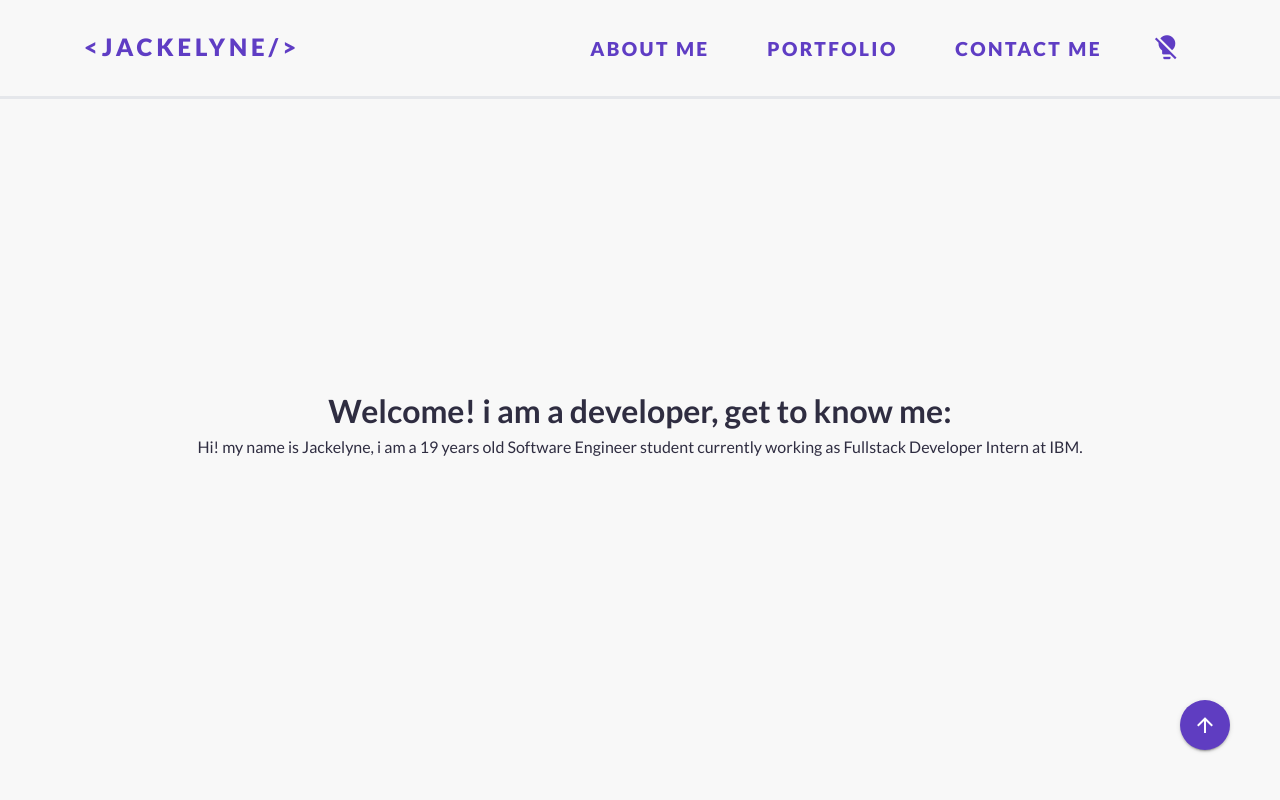
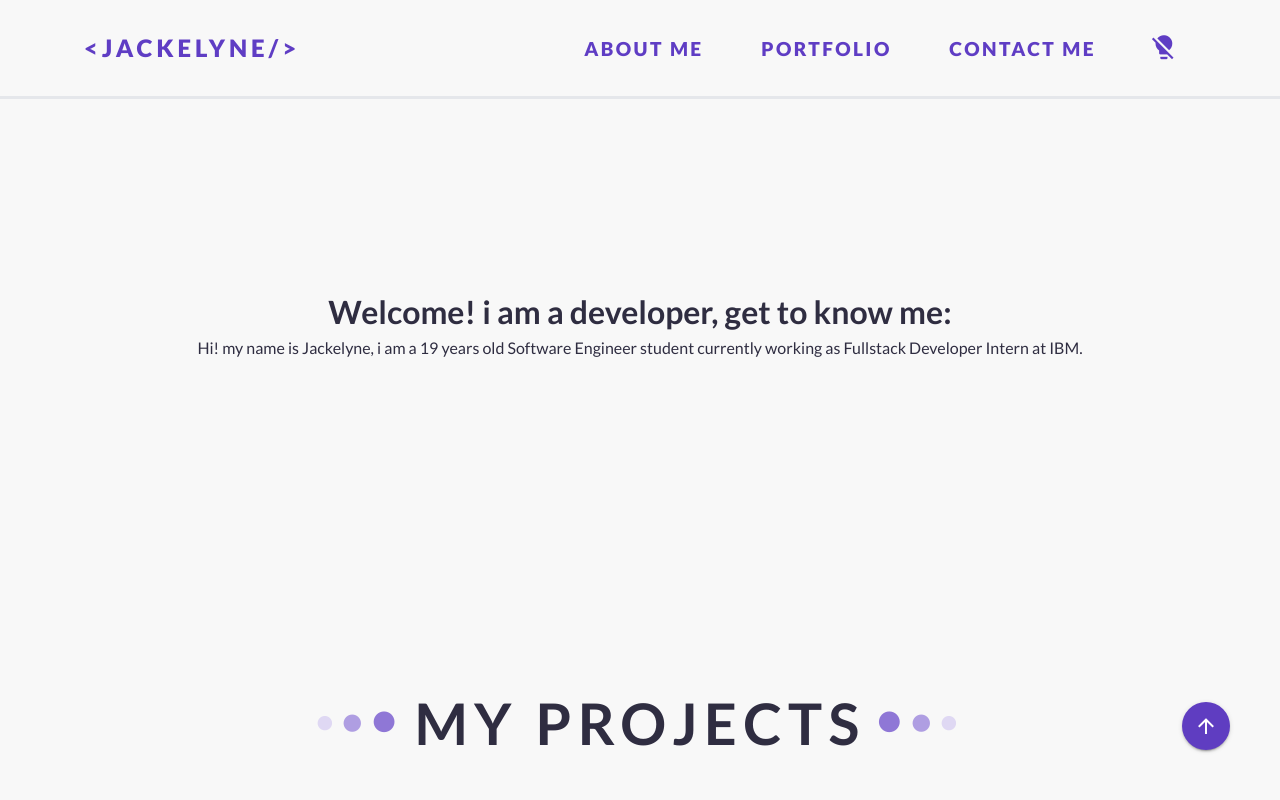
Before and after one commit to jaqnunes/portfolio, a Vue app: page / in a window 1280 px wide. Shown: the top 800 px of the page. Built offline with nearby package versions, Linux system fonts and the light colour scheme.

Commit message:
chore: make navbar fixed and remove unused css

```diff
--- a/src/components/NavBar.vue
+++ b/src/components/NavBar.vue
@@ -23,16 +23,9 @@ export default {
 </script>
 
 <style lang="scss">
-.v-toolbar-title {
-  line-height: 3.7rem;
-}
-
-.v-btn--icon.v-btn--density-default {
-  width: 50px;
-  height: 50px;
-}
-
 .navBar {
+  position: fixed;
+  z-index: 1000;
   display: flex;
   flex-wrap: wrap;
   align-items: center;
```
